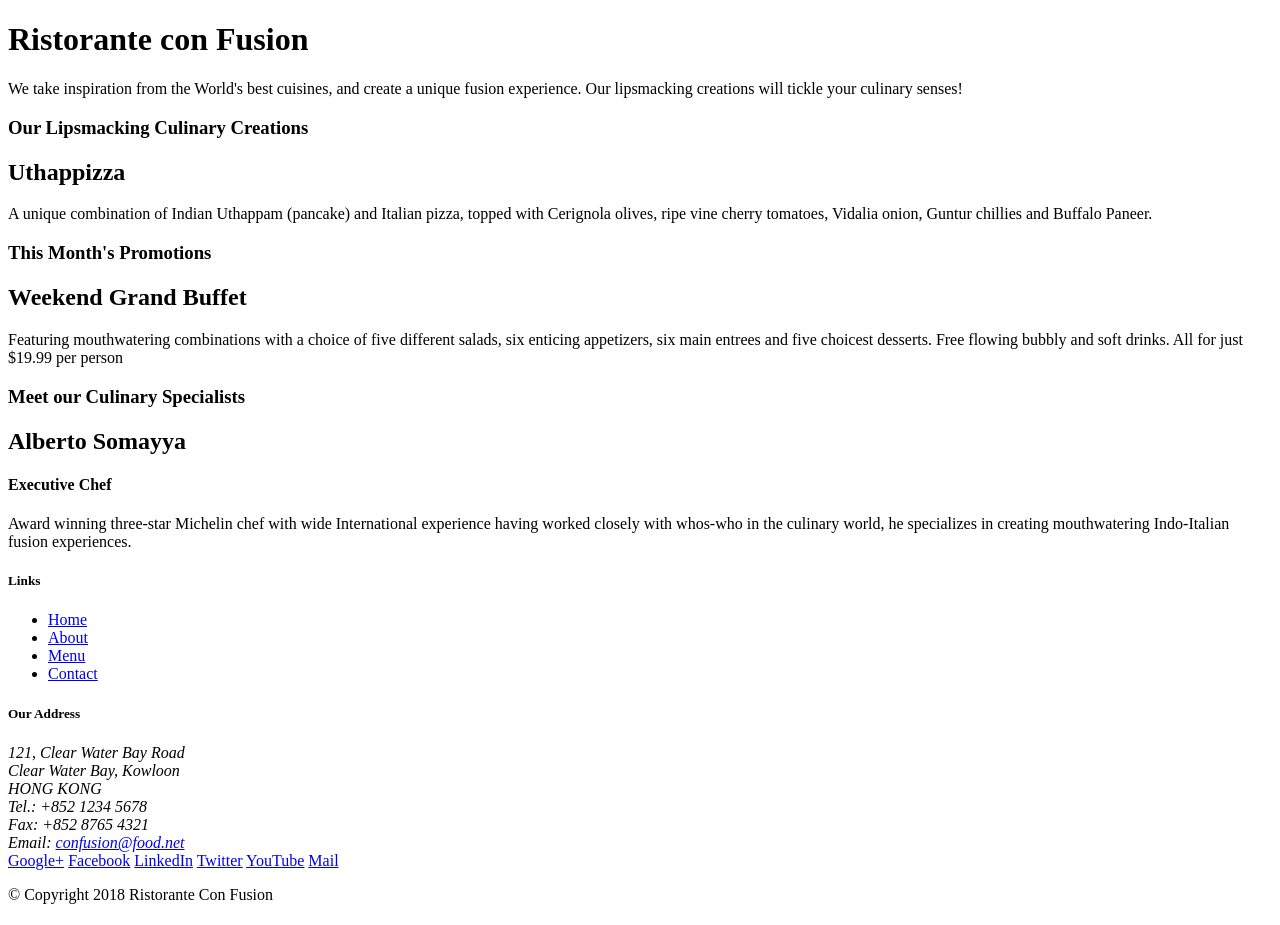
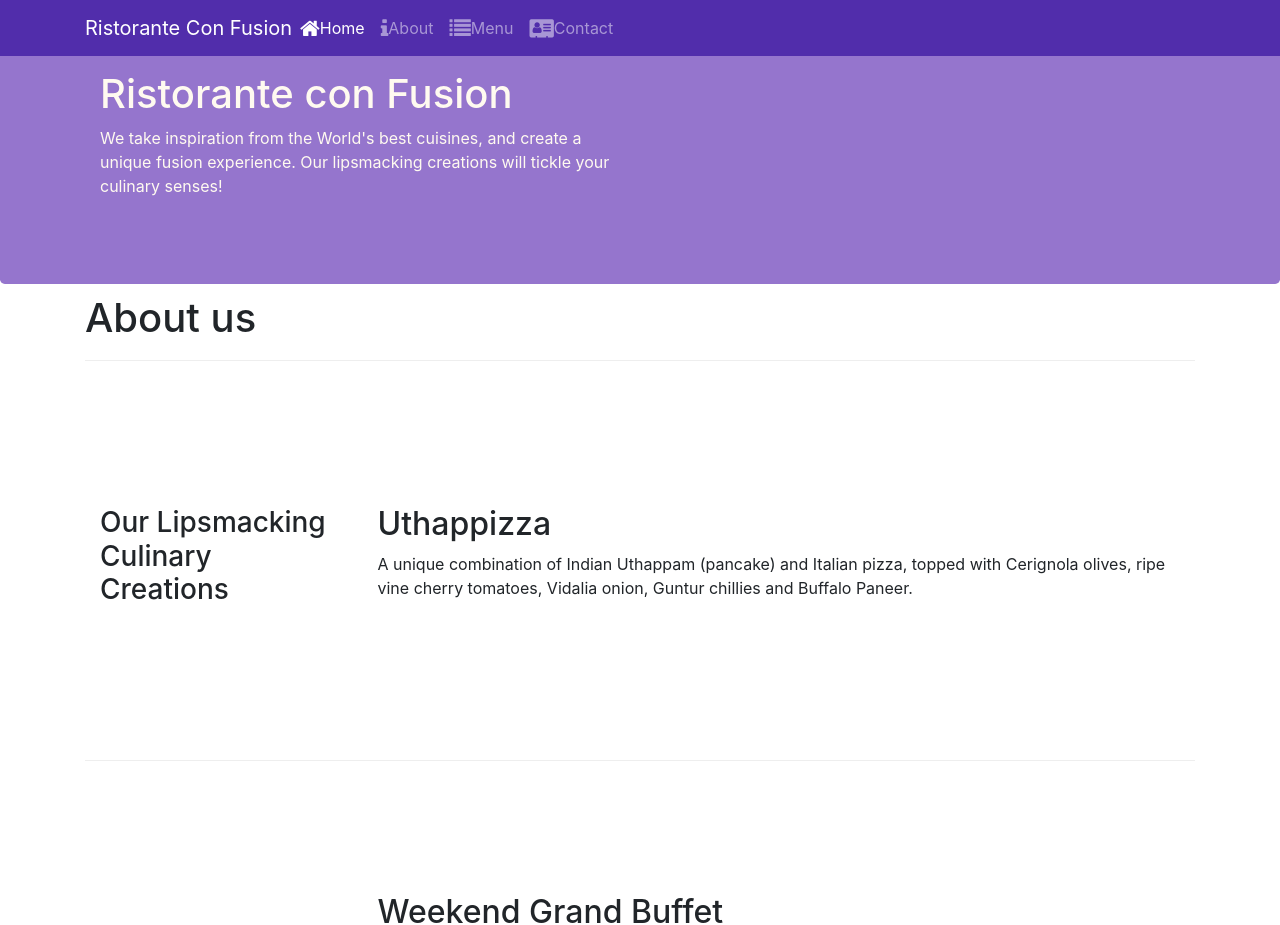
Before and after one commit to prabhanjan1996/Bootstrap4, a website: page index.html in a window 1280 px wide. Shown: the top 925 px of the page. Drawn offline with nearby package versions, Linux system fonts and the light colour scheme.

Commit message:
navbar data

```diff
--- /dev/null
+++ b/css/styles.css
@@ -0,0 +1,50 @@
+.row-header{
+    margin:0px auto;
+    padding:0px;
+}
+
+.row-content {
+    margin:0px auto;
+    padding: 50px 0px 50px 0px;
+    border-bottom: 1px ridge;
+    min-height:400px;
+}
+
+.row-content1 {
+    margin:0px auto;
+    padding: 10px 0px 10px 0px;
+    border-bottom: 1px ridge;
+    min-height:1px;
+}
+
+.footer{
+    background-color: #D1C4E9;
+    margin:0px auto;
+    padding: 20px 0px 20px 0px;
+}
+.jumbotron {
+    padding:70px 30px 70px 30px;
+    margin:0px auto;
+    background: #9575CD ;
+    color:floralwhite;
+}
+
+address{
+    font-size:80%;
+    margin:0px;
+    color:#0f0f0f;
+}
+
+.content{
+    padding:70px 30px 70px 30px;
+    margin:0px auto;
+}
+
+body{
+    padding: :50px 0px 0px 0px;
+    z-index:  0;
+
+}
+.navbar-dark {
+    background-color: #512DAB;
+}
--- a/index.html
+++ b/index.html
@@ -2,51 +2,84 @@
 <html lang="en">
 
 <head>
+    <meta charset="utf-8">
+    <meta name="viewport" content="width=device-width, initial-scale=1, shrink-to-fit=no">
+    <meta http-equiv="x-ua-compatible" content="ie=edge">
+
+    <!-- Bootstrap CSS -->
+    <link rel="stylesheet" href="node_modules/bootstrap/dist/css/bootstrap.min.css">
+    <link rel="stylesheet" href="node_modules/font-awesome/css/font-awesome.min.css">
+    <link rel="stylesheet" href="node_modules/bootstrap-social/bootstrap-social.css">
+    <link href="css/styles.css" rel="stylesheet">
     <title>Ristorante Con Fusion</title>
 </head>
 
 <body>
 
-    <header>
-        <div>
-            <div>
-                <div>
+    <nav class="navbar navbar-dark navbar-expand-sm  fixed-top">
+        <div class="container">
+            <button class="navbar-toggler" type="button" data-toggle="collapse" data-target="#Navbar">
+                <span class="navbar-toggler-icon"></span>
+            </button>
+           <a class="navbar-brand mr-auto" href="#">Ristorante Con Fusion</a>
+           <div class="collapse navbar-collapse" id="Navbar">
+                <ul class="navbar-nav mr-auto">
+                    <li class="nav-item active"><a class="nav-link" href="#"><span class="fa fa-home fa-lg"></span>Home</a></li>
+                    <li class="nav-item"><a class="nav-link" href="./aboutus.html"><span class="fa fa-info fa-lg"></span>About</a></li>
+                    <li class="nav-item"><a class="nav-link" href="#"><span class="fa fa-list fa-lg"></span>Menu</a></li>
+                    <li class="nav-item"><a class="nav-link" href="#"><span class="fa fa-address-card fa-lg"></span>Contact</a></li>
+                </ul>
+                </div>
+        </div>
+    </nav>
+
+    <header class="jumbotron">
+        <div class="container">
+            <div class="row row-header">
+                <div class="col-12 col-sm-6">
                     <h1>Ristorante con Fusion</h1>
                     <p>We take inspiration from the World's best cuisines, and create a unique fusion experience. Our lipsmacking creations will tickle your culinary senses!</p>
                 </div>
-                <div>
+                <div >
+
                 </div>
             </div>
+
         </div>
+
     </header>
+    <div class="container">
+        <div class="row row-content1">
+    <h1>About us</h1>
+    </div></div></div>
+    <div class="container">
 
-    <div>
-        <div>
-            <div>
+        <div class="row row-content align-items-center">
+            <div class=" col-12 col-sm-4 col-md-3">
                 <h3>Our Lipsmacking Culinary Creations</h3>
             </div>
-            <div>
+            <div class="col col-sm col-md">
                 <h2>Uthappizza</h2>
                 <p>A unique combination of Indian Uthappam (pancake) and Italian pizza, topped with Cerignola olives, ripe vine cherry tomatoes, Vidalia onion, Guntur chillies and Buffalo Paneer.</p>
             </div>
         </div>
 
 
-        <div>
-            <div>
+        <div class="row row-content align-items-center">
+            <div class=" colo-12 col-sm-4 col-md-3">
                 <h3>This Month's Promotions</h3>
             </div>
-            <div>
+            <div class="col col-sm col-md">
                 <h2>Weekend Grand Buffet</h2>
                 <p>Featuring mouthwatering combinations with a choice of five different salads, six enticing appetizers, six main entrees and five choicest desserts. Free flowing bubbly and soft drinks. All for just $19.99 per person </p>
             </div>
         </div>
 
-        <div>
-            <div>
+        <div class="row row-content align-items-center">
+            <div class=" colo-12 col-sm-4 col-md-3">
                 <h3>Meet our Culinary Specialists</h3>
             </div>
-            <div>
+            <div class="col col-sm col-md">
                 <h2>Alberto Somayya</h2>
                 <h4>Executive Chef</h4>
                 <p>Award winning three-star Michelin chef with wide International experience having worked closely with whos-who in the culinary world, he specializes in creating mouthwatering Indo-Italian fusion experiences. </p>
@@ -54,48 +87,50 @@
         </div>
     </div>
 
-    <footer>
-        <div>
-            <div>
-                <div>
+    <footer class="footer">
+        <div class="container">
+            <div class="row">
+                <div class=" col-4 offset-1 col-sm-2">
                     <h5>Links</h5>
-                    <ul>
+                    <ul class="list-unstyled">
                         <li><a href="#">Home</a></li>
-                        <li><a href="#">About</a></li>
+                        <li><a href="./aboutus.html">About</a></li>
                         <li><a href="#">Menu</a></li>
                         <li><a href="#">Contact</a></li>
                     </ul>
                 </div>
-                <div>
+                <div class="col-7 col-sm-5" >
                     <h5>Our Address</h5>
                     <address>
 		              121, Clear Water Bay Road<br>
 		              Clear Water Bay, Kowloon<br>
 		              HONG KONG<br>
-		              Tel.: +852 1234 5678<br>
-		              Fax: +852 8765 4321<br>
-		              Email: <a href="mailto:confusion@food.net">confusion@food.net</a>
+		              <i class="fa fa-phone fa-lg"></i>: +852 1234 5678<br>
+		             <i class="fa fa-fax fa-lg"></i>: +852 8765 4321<br>
+		             <i class="fa fa-envelope fa-lg"></i>: <a href="mailto:confusion@food.net">confusion@food.net</a>
 		           </address>
                 </div>
-                <div>
-                    <div>
-                        <a href="http://google.com/+">Google+</a>
-                        <a href="http://www.facebook.com/profile.php?id=">Facebook</a>
-                        <a href="http://www.linkedin.com/in/">LinkedIn</a>
-                        <a href="http://twitter.com/">Twitter</a>
-                        <a href="http://youtube.com/">YouTube</a>
-                        <a href="mailto:">Mail</a>
-                    </div>
+                <div class="text-center">
+                    <a class="btn btn-social-icon btn-google" href="http://google.com/+"><i class="fa fa-google-plus"></i></a>
+                    <a class="btn btn-social-icon btn-facebook" href="http://www.facebook.com/profile.php?id="><i class="fa fa-facebook"></i></a>
+                    <a class="btn btn-social-icon btn-linkedin" href="http://www.linkedin.com/in/"><i class="fa fa-linkedin"></i></a>
+                    <a class="btn btn-social-icon btn-twitter" href="http://twitter.com/"><i class="fa fa-twitter"></i></a>
+                    <a class="btn btn-social-icon btn-google" href="http://youtube.com/"><i class="fa fa-youtube"></i></a>
+                    <a class="btn btn-social-icon" href="mailto:"><i class="fa fa-envelope-o"></i></a>
                 </div>
+
            </div>
-           <div>
-                <div>
+           <div class="row justify-content-center">
+                <div class="col-auto">
                     <p>© Copyright 2018 Ristorante Con Fusion</p>
                 </div>
            </div>
         </div>
     </footer>
-
+ <!-- jQuery first, then Popper.js, then Bootstrap JS. -->
+    <script src="node_modules/jquery/dist/jquery.slim.min.js"></script>
+    <script src="node_modules/popper.js/dist/umd/popper.min.js"></script>
+    <script src="node_modules/bootstrap/dist/js/bootstrap.min.js"></script>
 </body>
 
 </html>
```
Also changed, not shown: aboutus.html (added, +133 -0 lines), contactus.html (added, +147 -0 lines), package.json (+7 -0 lines), 1 other file.
